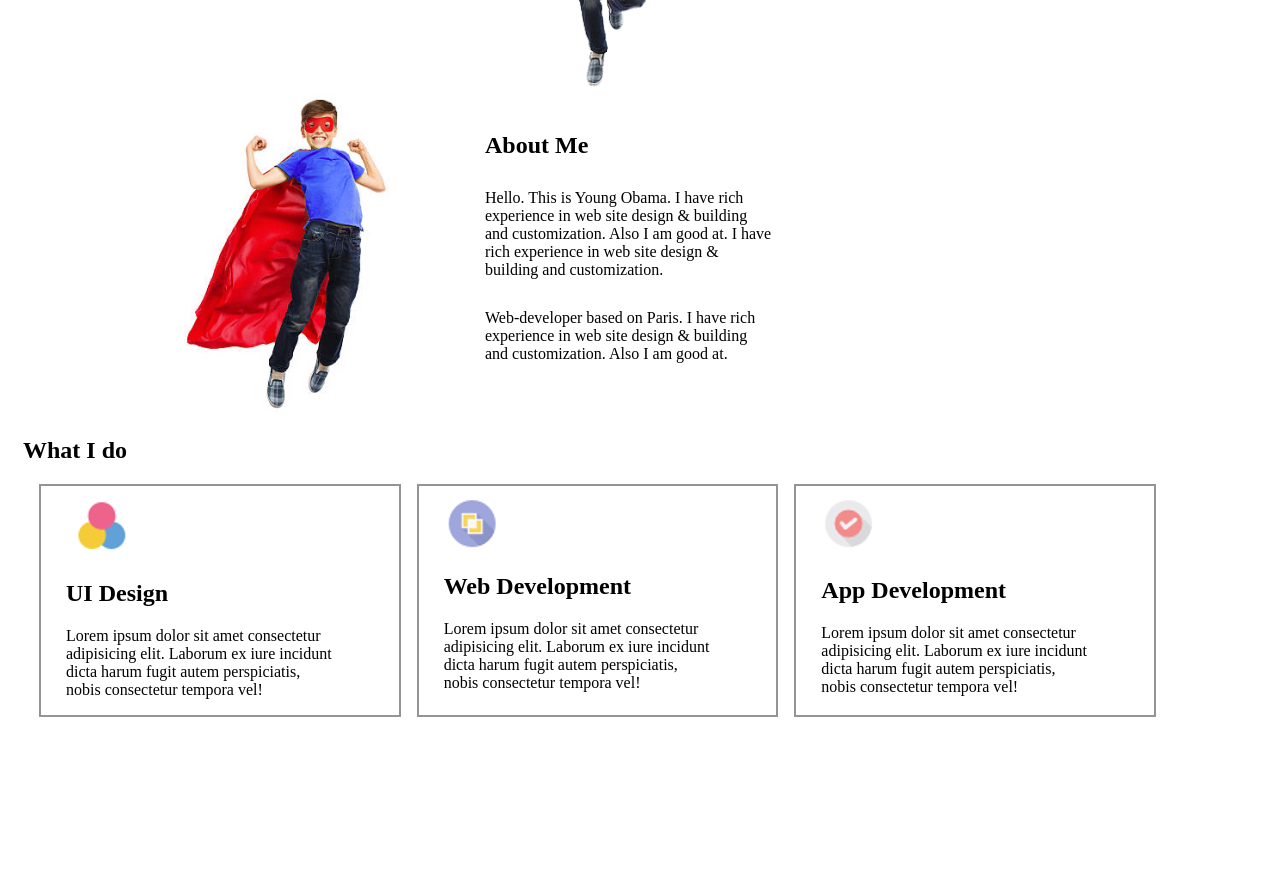
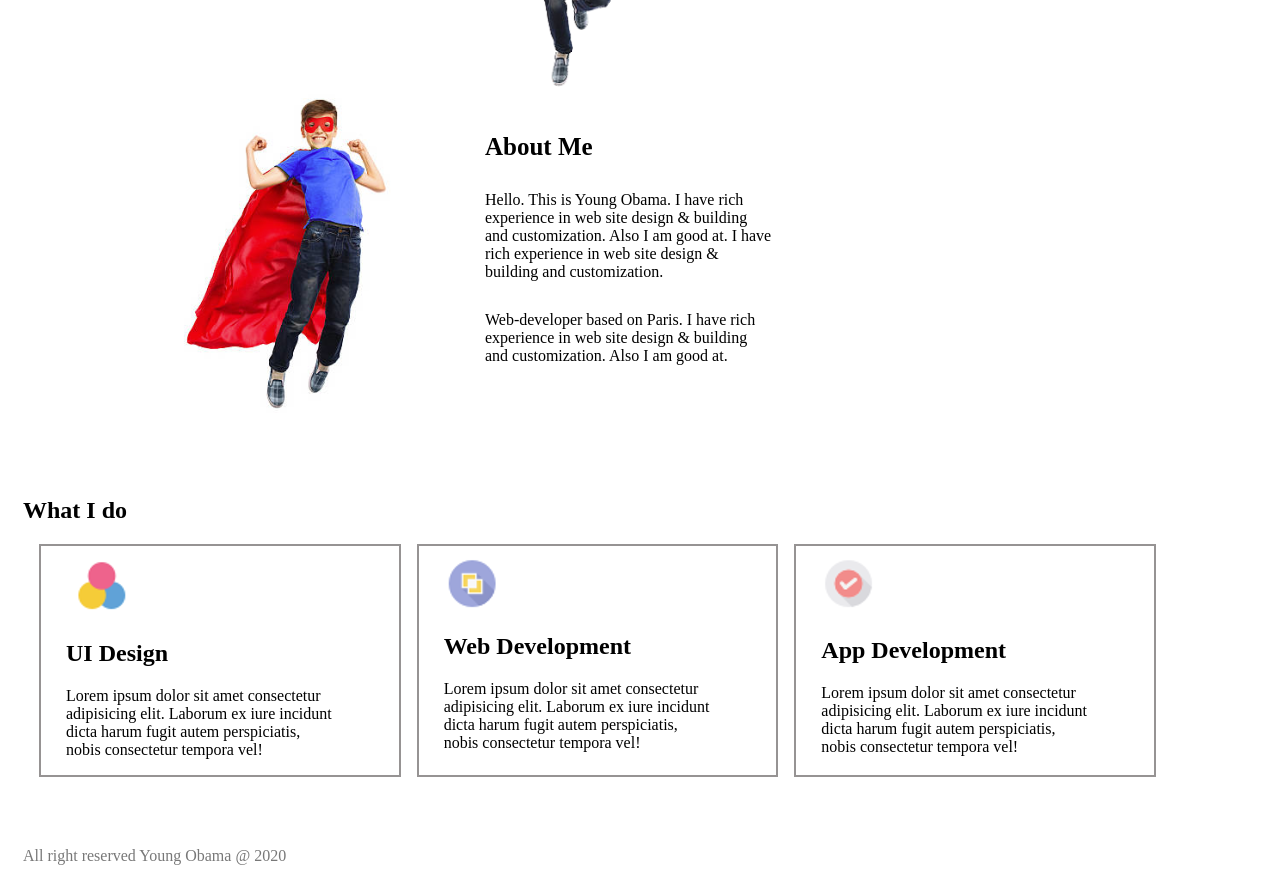
Before and after one commit to IramDhrubo31/A1, a plain HTML site: page index.html in a window 1280 px wide. Shown: the part 260-1141 px from the top of the page. Before the commit the page ends 993 px from the top, so only its background shows below. Drawn offline with Linux system fonts and the light colour scheme.

Commit message:
added rights, and edited some spacings

```diff
--- a/index.html
+++ b/index.html
@@ -27,7 +27,7 @@
             <img src="Images/superstar_image2.png" alt="">
         </div>
         <div class="aboutMe">
-            <h2>About Me</h2>
+            <h2 class="aboutMeTitle">About Me</h2>
             <p class="paragraph">Hello. This is Young Obama. I have rich experience in web site design & building and customization. Also I am good at. I have rich experience in web site design & building and customization.</p>
             <p class="paragraph">Web-developer based on Paris. I have rich experience in web site design & building and customization. Also I am good at.</p>
         </div>
@@ -55,5 +55,8 @@
         </div>
     </div>
 
+    <div>
+        <p class="rights">All right reserved Young Obama @ 2020</p>
+    </div>
   </body>
 </html>
--- a/style.css
+++ b/style.css
@@ -1,13 +1,13 @@
 .first_container{
     display: flex;
-    margin-left: 50px;
+    margin-left: 15px;
 }
 .ObamaTitle{
     color: #707070;
     font-size: 50px;
 }
 
-.webDeveloper{
+.webDeveloper, .aboutMeTitle{
     font-size: 25px;
 }
 
@@ -55,6 +55,10 @@
 .ui, .toDo{
     margin-left: 15px;
 }
+
+.toDo{
+    margin-top: 80px;
+}
 .appDev{
     margin-right: 100px;
 }
@@ -62,3 +66,9 @@
 .icon{
     padding-top: 10px;
 }
+
+.rights{
+    color: #787878;
+    margin-top: 70px;
+    margin-left: 15px;
+}
```
